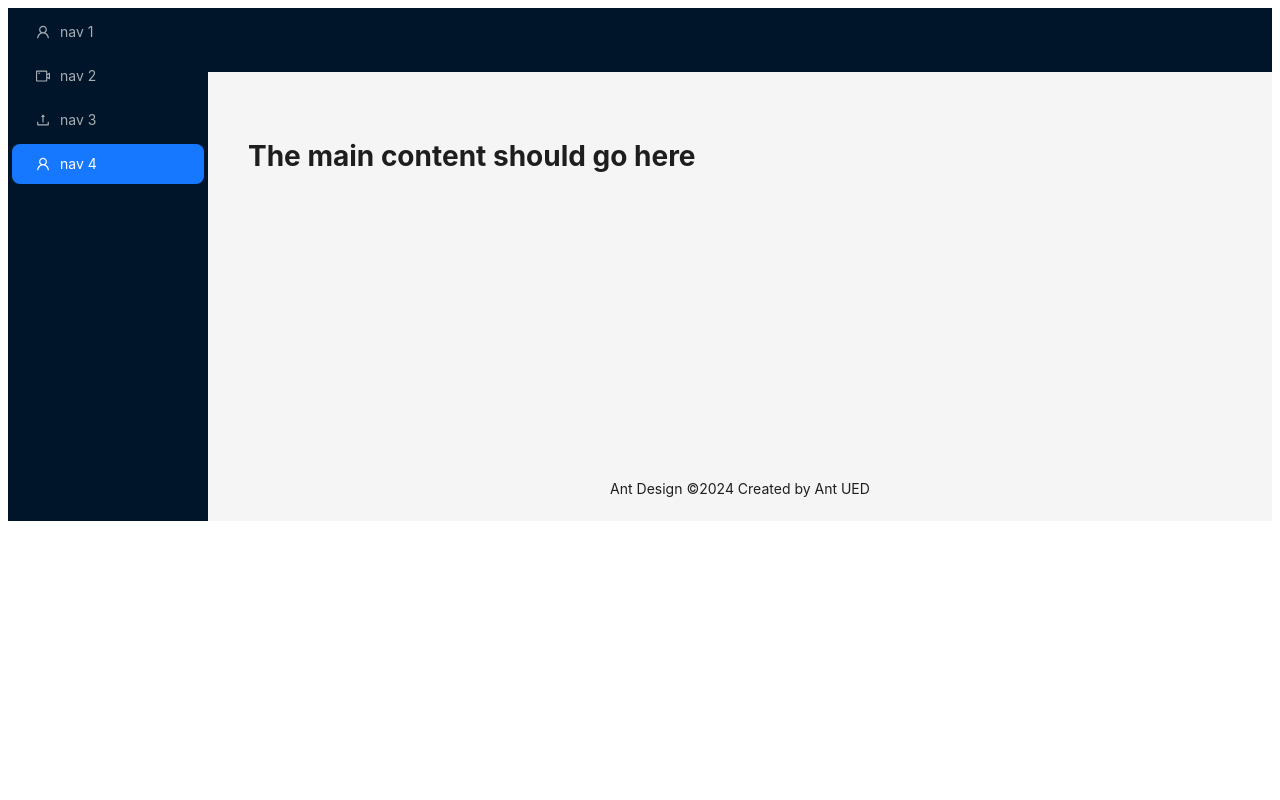
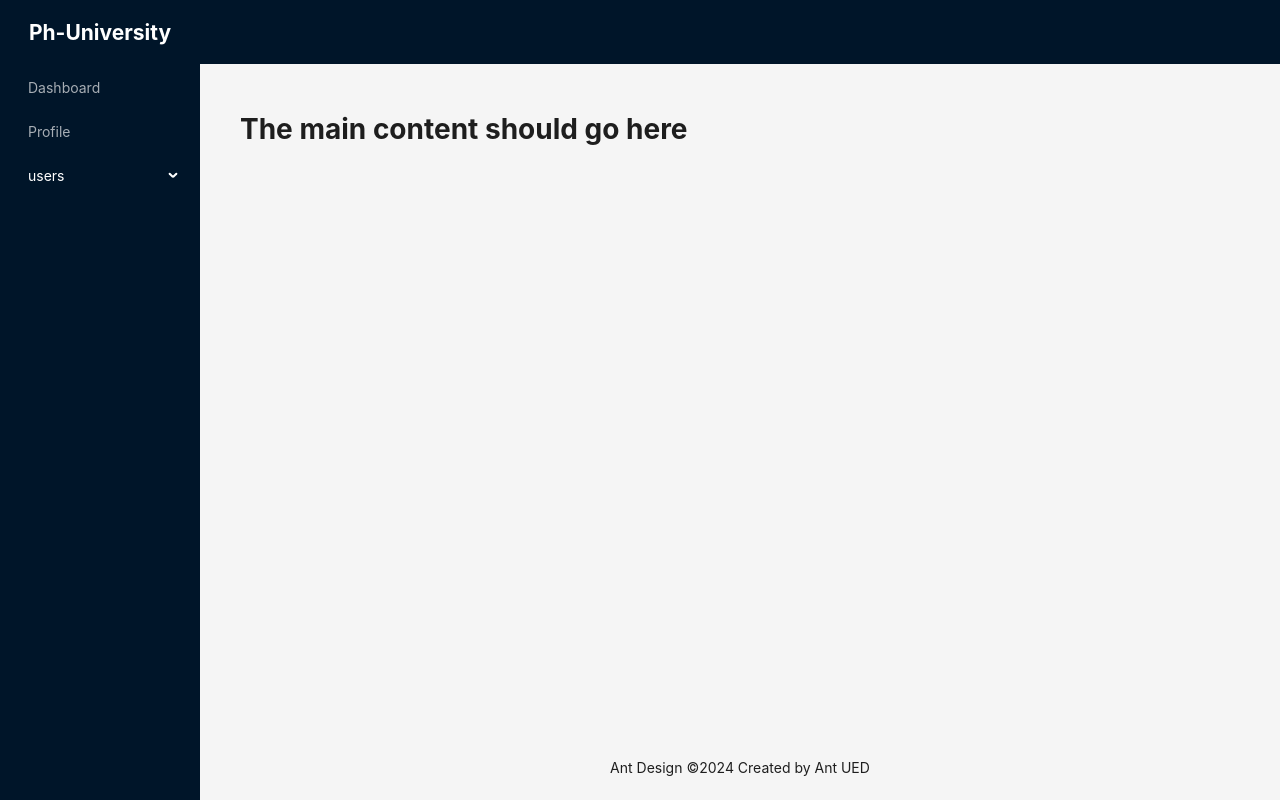
Before and after one commit to mdshahin-ahmed/ph-university-client, a React (Vite) app: page / in a window 1280 px wide. Built offline with nearby package versions, Linux system fonts and the light colour scheme.

Commit message:
Add: router

```diff
--- a/src/components/layout/MainLayout.tsx
+++ b/src/components/layout/MainLayout.tsx
@@ -1,28 +1,35 @@
-import { Layout, Menu } from "antd";
+import { Layout, Menu, MenuProps } from "antd";
 
 const { Header, Content, Footer, Sider } = Layout;
 
-import {
-  UploadOutlined,
-  UserOutlined,
-  VideoCameraOutlined,
-} from "@ant-design/icons";
-import React from "react";
-
-const items = [
-  UserOutlined,
-  VideoCameraOutlined,
-  UploadOutlined,
-  UserOutlined,
-].map((icon, index) => ({
-  key: String(index + 1),
-  icon: React.createElement(icon),
-  label: `nav ${index + 1}`,
-}));
+const items: MenuProps["items"] = [
+  {
+    key: "1",
+    label: "Dashboard",
+  },
+  {
+    key: "2",
+    label: "Profile",
+  },
+  {
+    key: "3",
+    label: "users",
+    children: [
+      {
+        key: "4",
+        label: "Dashboard",
+      },
+      {
+        key: "5",
+        label: "Profile",
+      },
+    ],
+  },
+];
 
 const MainLayout = () => {
   return (
-    <Layout>
+    <Layout style={{ height: "100vh" }}>
       <Sider
         breakpoint="lg"
         collapsedWidth="0"
@@ -33,7 +40,17 @@
           console.log(collapsed, type);
         }}
       >
-        <div className="demo-logo-vertical" />
+        <div
+          style={{
+            color: "white",
+            height: "4rem",
+            display: "flex",
+            justifyContent: "center",
+            alignItems: "center",
+          }}
+        >
+          <h1>Ph-University</h1>
+        </div>
         <Menu
           theme="dark"
           mode="inline"
--- a/src/index.css
+++ b/src/index.css
@@ -0,0 +1,5 @@
+* {
+  box-sizing: border-box;
+  margin: 0;
+  padding: 0;
+}
--- a/src/main.tsx
+++ b/src/main.tsx
@@ -1,10 +1,11 @@
 import React from "react";
 import ReactDOM from "react-dom/client";
-import App from "./App.tsx";
+import { RouterProvider } from "react-router-dom";
 import "./index.css";
+import router from "./routes/routes.tsx";
 
 ReactDOM.createRoot(document.getElementById("root")!).render(
   <React.StrictMode>
-    <App />
+    <RouterProvider router={router} />
   </React.StrictMode>
 );
--- /dev/null
+++ b/src/routes/routes.tsx
@@ -0,0 +1,11 @@
+import { createBrowserRouter } from "react-router-dom";
+import App from "../App";
+
+const router = createBrowserRouter([
+  {
+    path: "/",
+    element: <App />,
+  },
+]);
+
+export default router;
```
